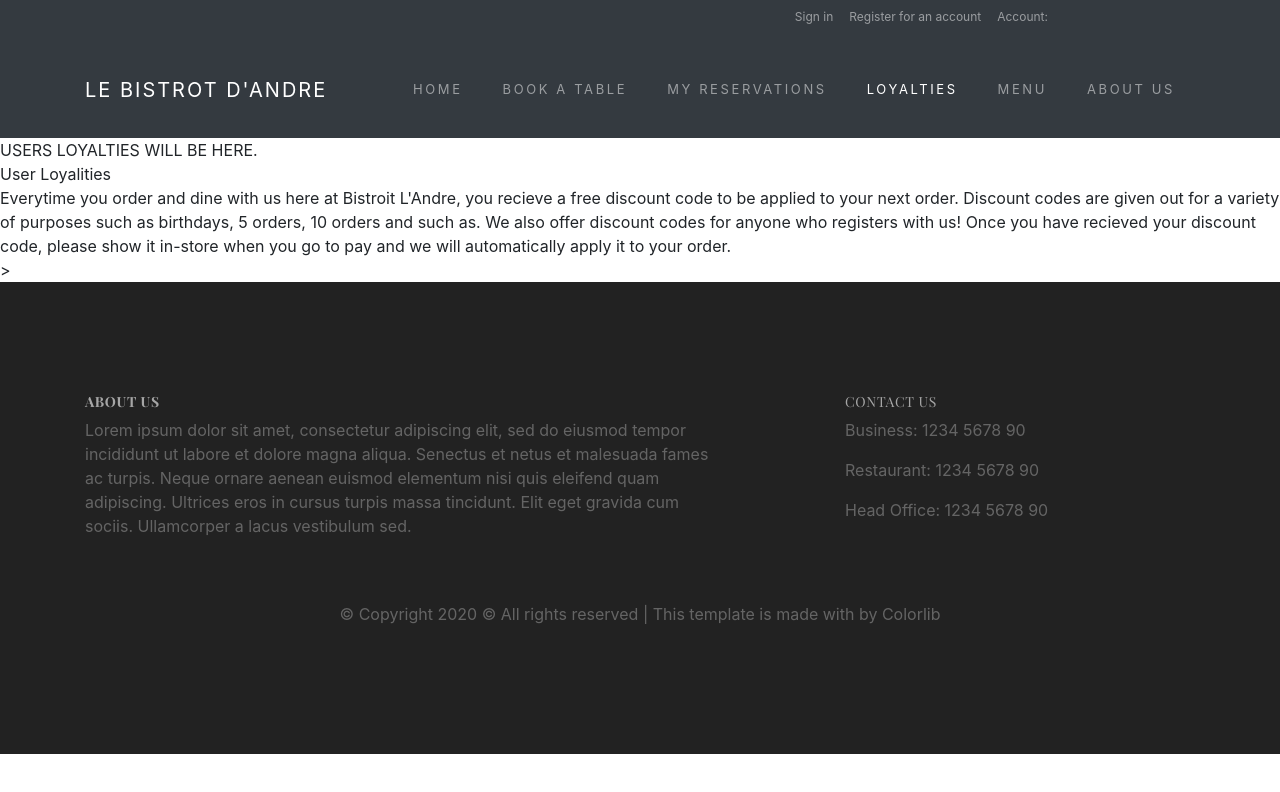
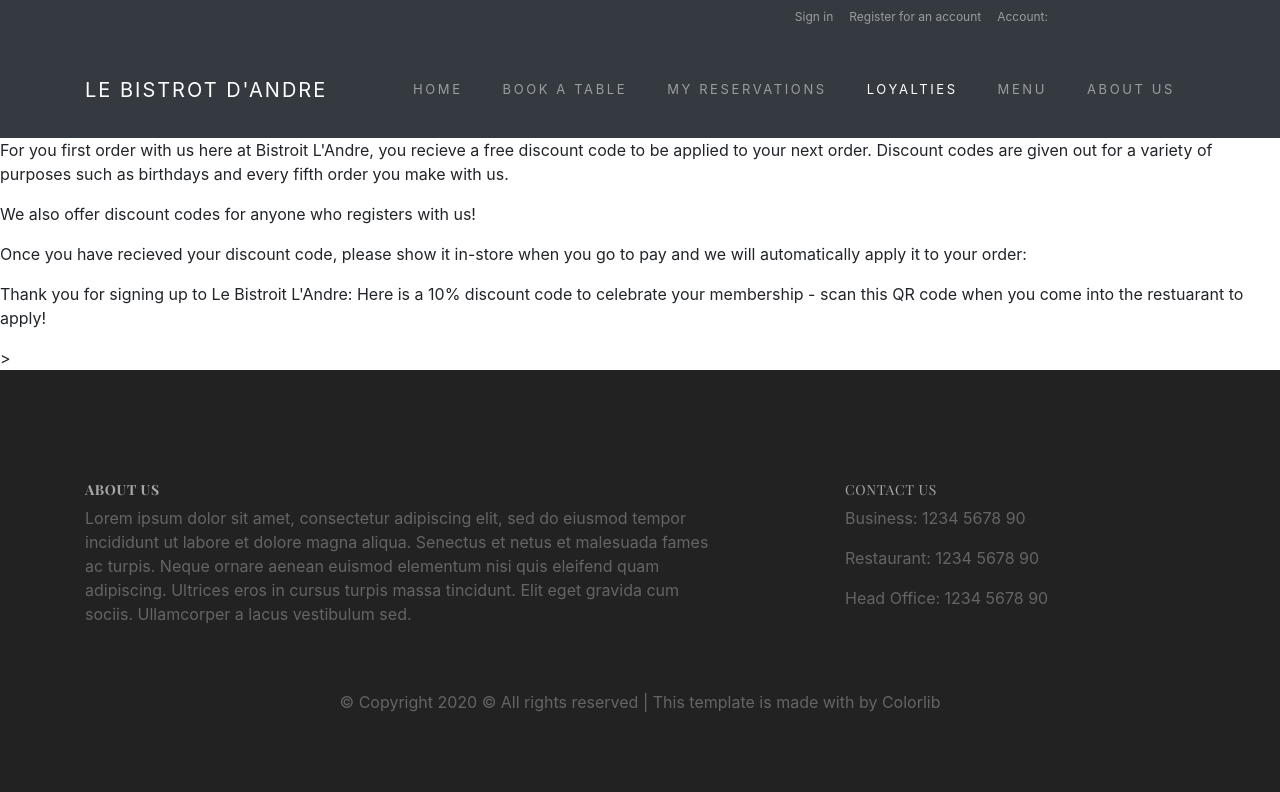
Before and after one commit to edelinic/SES1BWebApp, an Angular app in the folder FrontEnd/: page /loyalties in a window 1280 px wide. Shown: the top 792 px of the page. Built offline with nearby package versions, Linux system fonts and the light colour scheme; a web font is replaced by a local one.

Commit message:
Added formatting and the QR code

```diff
--- a/FrontEnd/src/app/components/loyalties/loyalties.component.html
+++ b/FrontEnd/src/app/components/loyalties/loyalties.component.html
@@ -30,19 +30,22 @@
   </nav>
   <!-- Navigation Bar END -->
 
-USERS LOYALTIES WILL BE HERE.
-<header>
-  User Loyalities
 <body>
-  Everytime you order and dine with us here at Bistroit L'Andre, you recieve a free discount code to be applied to your next order.
-  Discount codes are given out for a variety of purposes such as birthdays, 5 orders, 10 orders and such as.
-
+ <p>
+  For you first order with us here at Bistroit L'Andre, you recieve a free discount code to be applied to your next order.
+  Discount codes are given out for a variety of purposes such as birthdays and every fifth order you make with us.
+  <p>
   We also offer discount codes for anyone who registers with us!
-
-  Once you have recieved your discount code, please show it in-store when you go to pay and we will automatically apply it to your order.
+  <p>
+  Once you have recieved your discount code, please show it in-store when you go to pay and we will automatically apply it to your order:
+  <p>
+  Thank you for signing up to Le Bistroit L'Andre: Here is a 10% discount code to celebrate your membership - scan this QR code when you come into the restuarant to apply!
 
 </body>
-</header>
+
+
+<!--Have an image of a QR code entered here in the centre -->
+<!--Maybe a table of the different discount codes.-->
 
 
 <!--Have a header, a body of text for different types of discount codes and a complementary free code for every new user that signs up. Have a list of circumstances that the user recieves one such as signing up, five meals, birthday or special occassion.-->>
```
Also changed, not shown: FrontEnd/src/assets/bistrotl'andre.png (added).
